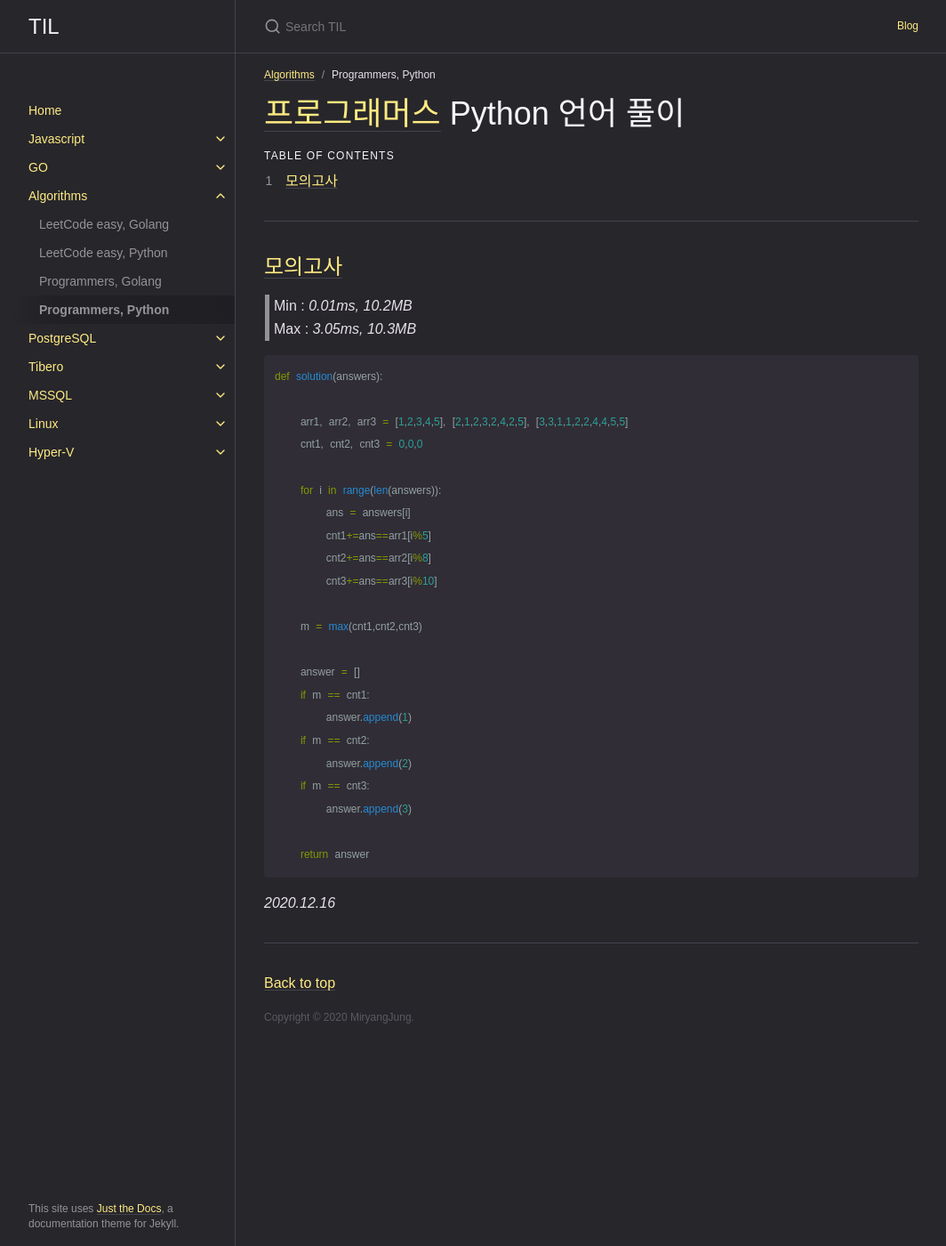
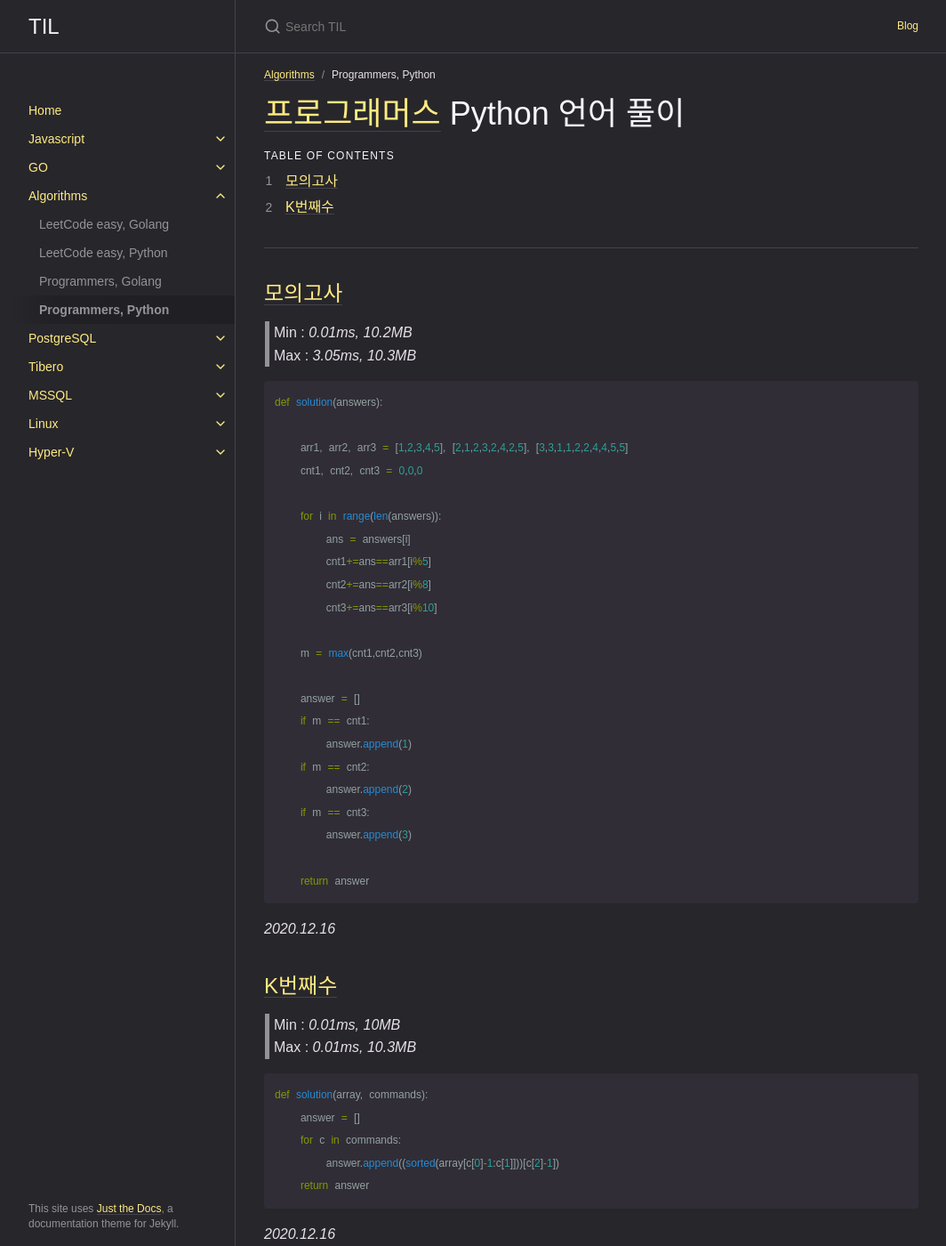
Before and after one commit to MiryangJung/til, a Jekyll site: the page built from docs/Algorithms/programmers-python.md, in a window 1280 px wide and 1400 px high. Shown: the whole window at 89% size, without its empty margins (107-1171 px from the left). Built offline with Jekyll 4.4.1, drawn with Linux system fonts in a browser that asks for light colours; some web fonts are replaced.

Commit message:
Edit blockquote

````diff
--- a/_sass/custom/custom.scss
+++ b/_sass/custom/custom.scss
@@ -1,5 +1,8 @@
-blockquote{
-    border-left: 5px solid rgba($color: #ffffff, $alpha: 0.5);
-    padding-left: 5px;
-    margin-left: 1px;
+
+.main-content {
+    blockquote{
+        padding-left: 5px;
+        border-left: 5px solid rgba($color: #fff, $alpha: 0.5);
+        margin-left: 1px;
+    }
 }
--- a/docs/Algorithms/programmers-python.md
+++ b/docs/Algorithms/programmers-python.md
@@ -47,3 +47,22 @@ def solution(answers):
 ```
 
 *2020.12.16*
+
+
+## [K번째수](https://programmers.co.kr/learn/courses/30/lessons/42748)
+
+> Min : *0.01ms, 10MB* <br>
+> Max : *0.01ms, 10.3MB*
+
+```python
+def solution(array, commands):
+    answer = []
+    for c in commands:
+        answer.append((sorted(array[c[0]-1:c[1]]))[c[2]-1])
+    return answer
+```
+
+*2020.12.16*
+
+
+##
````
Also changed, not shown: docs/Algorithms/programmers-go.md (+12 -0 lines).
